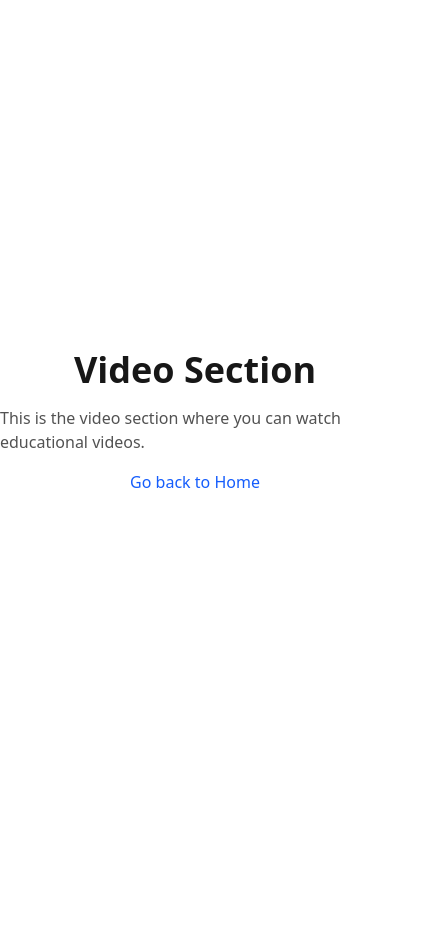
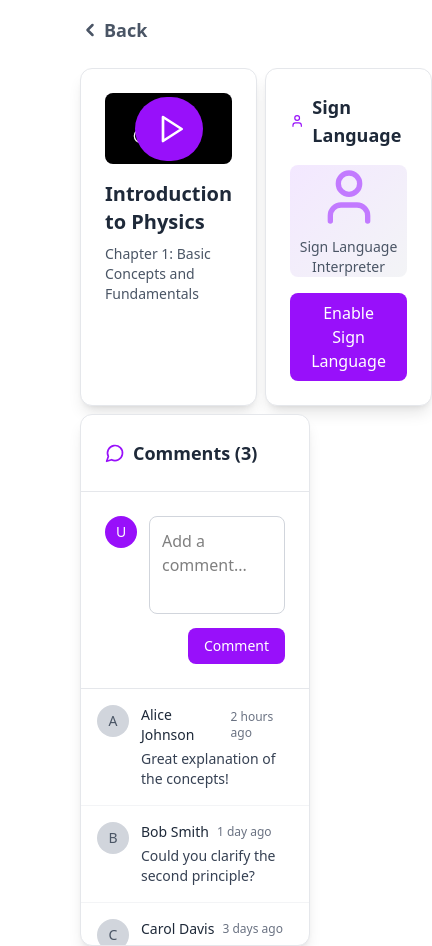
Before and after one commit to Amanrajguptaa/zappLearn, a React (Vite) app in the folder Frontend/: page /disable/videos in a window 390 px wide. Shown: the whole page, 432 px wide, since content can reach past the window. Before the commit the page ends 844 px from the top, so only its background shows below. Built offline with nearby package versions, Linux system fonts and the light colour scheme.

Commit message:
Refactor video page layout for better responsiveness

```diff
--- a/Frontend/src/components/Disable/CommentsSection.jsx
+++ b/Frontend/src/components/Disable/CommentsSection.jsx
@@ -11,7 +11,7 @@ const CommentsSection = () => {
     ]);
 
     return (
-      <div className="bg-white rounded-xl shadow-lg border border-gray-200">
+      <div className="w-full bg-white rounded-xl shadow-lg border border-gray-200">
         <div className="p-6 border-b border-gray-200">
           <h3 className="text-lg font-semibold text-gray-800 flex items-center">
             <MessageCircle className="w-5 h-5 mr-2 text-purple-600" />
--- a/Frontend/src/components/Disable/DocumentsSection.jsx
+++ b/Frontend/src/components/Disable/DocumentsSection.jsx
@@ -1,22 +1,32 @@
 import React, { useState } from 'react';
 import { FileText, Volume2, BookOpen, Brain, Play, ChevronRight } from 'lucide-react';
 import { useContext } from 'react';
-import {DocumentContext} from '../../context/Provider';
+import { DocumentContext } from '../../context/Provider';
+import { useNavigate } from 'react-router-dom';
+import { ChevronLeft } from 'lucide-react';
+
 
 const DocumentsSection = () => {
   const [activeTab, setActiveTab] = useState('documents');
   const [dylexiaMode, setDylexiaMode] = useState(false);
   const { isOpenUploadBox, setIsOpenUploadBox } = useContext(DocumentContext);
+  const navigate = useNavigate();
 
   return (
-      <div className= "w-full ">
-        <div className="py-5 border-b border-gray-200 pr-20">
-          <div className="flex items-center justify-end ">
+    <div className="w-full ">
+      <div className="py-5 border-b border-gray-200 px-15">
+        <div className="flex items-center justify-between ">
+
+          <button className='flex items-center gap-1 text-lg font-semibold cursor-pointer text-gray-600 hover:text-gray-800 transition-colors duration-200'
+            onClick={() => navigate('/disable')}>
+            <ChevronLeft strokeWidth={3} size={20} />
+            Back
+          </button>
+
           <div className="flex gap-2">
             <button
               onClick={() => setDylexiaMode(!dylexiaMode)}
-                className={`px-3 py-3 rounded-full text-sm transition-colors duration-200 ${
-                  dylexiaMode
+              className={`px-3 py-3 rounded-full text-sm transition-colors duration-200 ${dylexiaMode
                   ? 'bg-purple-600 text-white'
                   : 'bg-gray-200 text-gray-700 hover:bg-purple-100'
                 }`}
@@ -24,7 +34,7 @@ const DocumentsSection = () => {
               Dyslexia Mode
             </button>
             <button className="bg-purple-600 hover:bg-purple-700 text-white px-3 py-1 rounded-full text-sm transition-colors duration-200"
-              onClick={()=> setIsOpenUploadBox(true)}
+              onClick={() => setIsOpenUploadBox(true)}
             >
               Upload Document
             </button>
--- a/Frontend/src/components/Disable/SignLanguageSection.jsx
+++ b/Frontend/src/components/Disable/SignLanguageSection.jsx
@@ -3,7 +3,7 @@ import { User } from 'lucide-react';
 
 const SignLanguageSection = () => {
     return (
-      <div className="bg-white rounded-xl shadow-lg p-6 border border-gray-200">
+      <div className="w-lg bg-white rounded-xl shadow-lg p-6 border border-gray-200">
         <h3 className="text-lg font-semibold text-gray-800 mb-4 flex items-center">
           <User className="w-5 h-5 mr-2 text-purple-600" />
           Sign Language
--- a/Frontend/src/components/Disable/VideoPlayerSection.jsx
+++ b/Frontend/src/components/Disable/VideoPlayerSection.jsx
@@ -5,7 +5,7 @@ const VideoPlayerSection = () => {
   const [isPlaying, setIsPlaying] = useState(false);
 
   return (
-    <div className="bg-white rounded-xl shadow-lg p-6 border border-gray-200">
+    <div className="w-full bg-white rounded-xl shadow-lg p-6 border border-gray-200">
       <div className="aspect-video bg-gradient-to-br from-purple-100 to-gray-100 rounded-lg flex items-center justify-center mb-4 relative overflow-hidden">
         <div className="absolute inset-0 bg-black bg-opacity-20"></div>
         <button
--- a/Frontend/src/pages/Video.jsx
+++ b/Frontend/src/pages/Video.jsx
@@ -1,9 +1,27 @@
+import React from 'react';
+import CommentsSection from '../components/Disable/CommentsSection';
+import VideoPlayerSection from '../components/Disable/VideoPlayerSection';
+import SignLanguageSection from '../components/Disable/SignLanguageSection';
+import { ChevronLeft } from 'lucide-react';
+import { useNavigate } from 'react-router-dom';
 export default function Video() {
+
+    const navigate = useNavigate();
     return (
-        <div className="w-full h-screen flex flex-col justify-center items-center gap-4">
-            <h1 className="text-4xl font-bold text-neutral-900">Video Section</h1>
-            <p className="text-neutral-600">This is the video section where you can watch educational videos.</p>
-            <a href="/" className="text-blue-600 hover:underline">Go back to Home</a>
+        <div className="w-full flex flex-col justify-center items-center gap-2 px-20">
+            <div className='w-full flex items-center justify-between py-4'>
+                <button className='flex items-center gap-1 text-lg font-semibold cursor-pointer text-gray-600 hover:text-gray-800 transition-colors duration-200'
+                 onClick={()=>navigate('/disable')}>
+                    <ChevronLeft strokeWidth={3} size={20}/>
+                    Back
+                    </button>
+                {/* <h1 className="text-2xl font-bold text-gray-800">Video Player</h1> */}
+            </div>
+            <div className='w-full flex gap-2'>
+                <VideoPlayerSection />
+                <SignLanguageSection />
+            </div>
+            <CommentsSection />
         </div>
     );
 }
```
Lines whose indentation alone changed are shown as unchanged.
